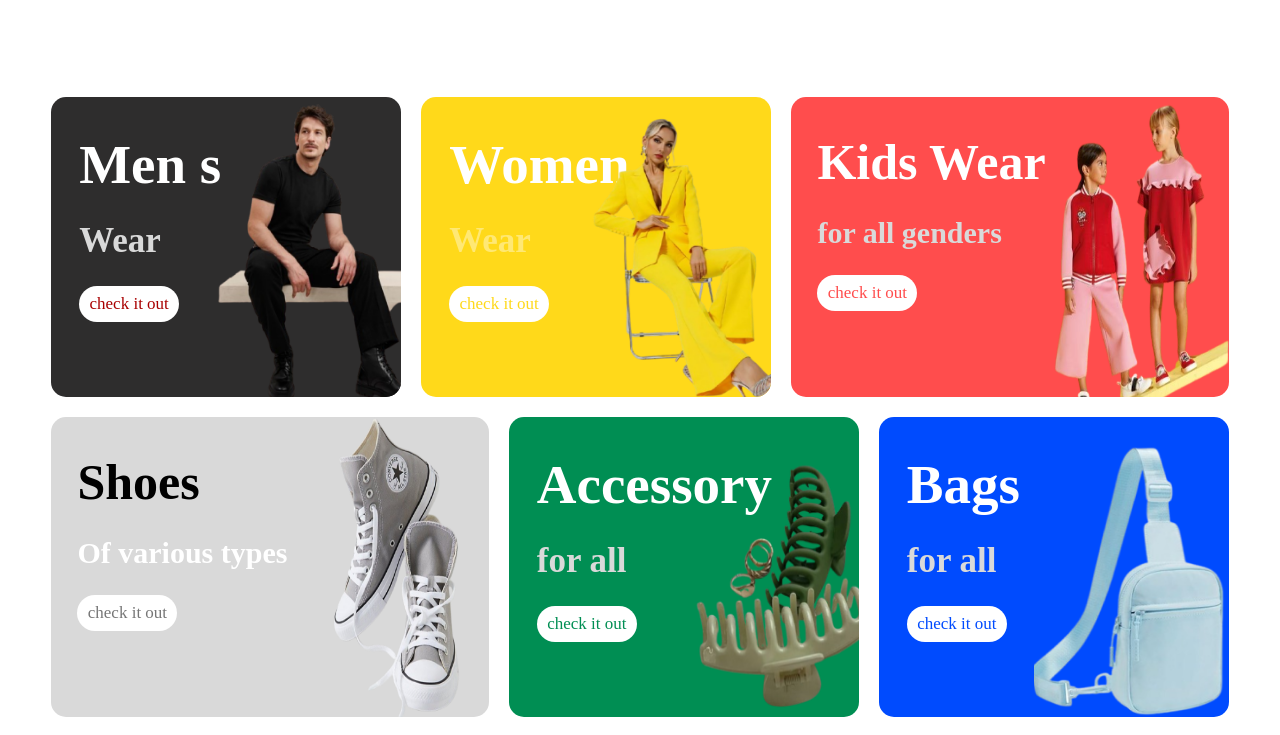
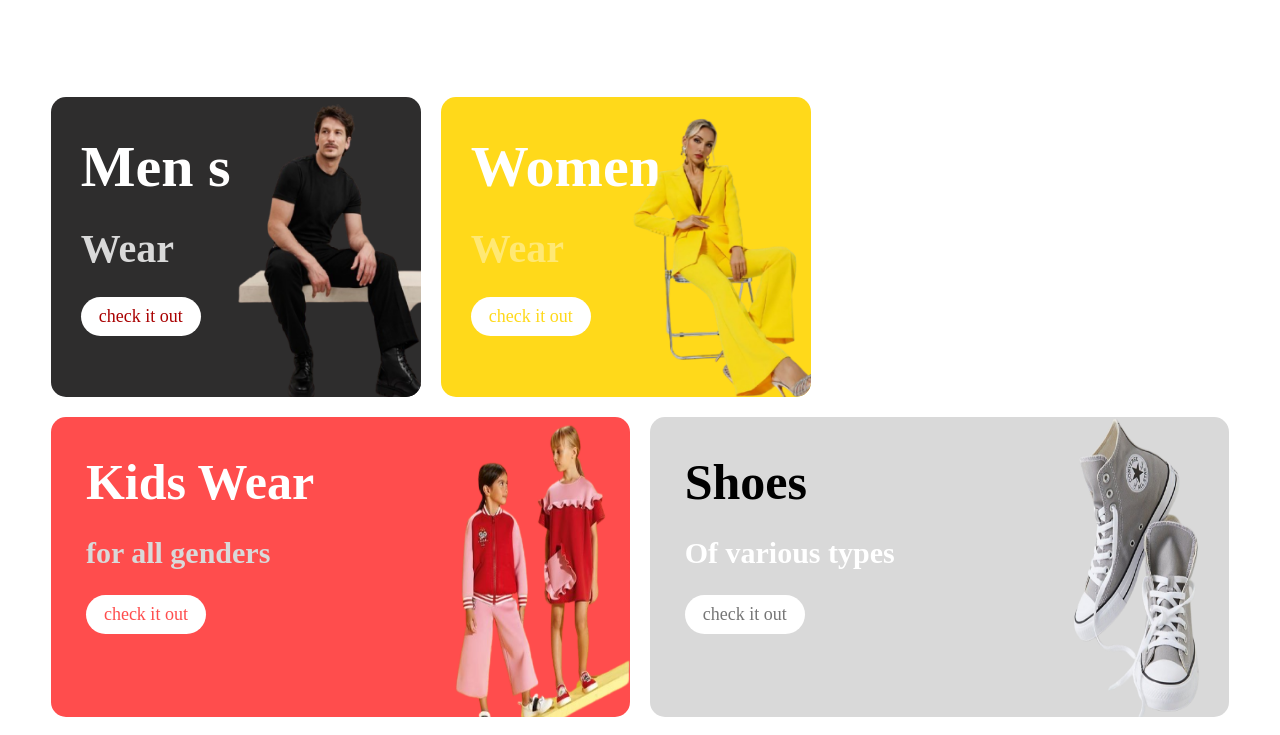
Before and after one commit to husseinnahal/EleganceEdge, a Next.js app: page / in a window 1280 px wide. Shown: the part 800-1535 px from the top of the page. Built offline with nearby package versions, Linux system fonts and the light colour scheme; no server answers; a web font is replaced by a local one.

Commit message:
update css

```diff
--- a/src/app/(Static_pages)/LandingPage/page.module.css
+++ b/src/app/(Static_pages)/LandingPage/page.module.css
@@ -50,20 +50,21 @@
       top: 30%;
       left: 5%;
       letter-spacing: 3px;
-      .desc{
+    }
+    .info .desc{
         color: var(--color-red);
         font-size: 44px;
     }
-      .title{
+    .info .title{
         color: white;
         font-size: 77px;
         font-family: '__DynaPuff_bea326';
     }
-      .paragraph{
+    .info .paragraph{
         color: var(--color-pink);
         font-size: 22px;
     }
-      .serach{
+    .info  .serach{
         background: transparent;
         color:var(--color-red) ;
         border-radius: 16px;
@@ -73,16 +74,9 @@
         letter-spacing: 0;
         cursor: pointer;
     }
-      .serach::placeholder{
-          color: var(--color-red);
-      }
-      .serach:focus{
-          outline: none;
-          border: 2px solid white;
-      }
-  }
 
-.categories{
+
+  .categories {
     display: flex;
     align-items: center;
     gap: 20px;
@@ -91,13 +85,19 @@
     margin-top: 100px;
     margin-bottom: 50px;
     position: relative;
-    .miniCat , .largCat{
-        width:370px;
+  }
+
+  .categories .miniCat,
+  .categories .largCat {
+    width: 370px;
     border-radius: 15px;
     height: 300px;
     position: relative;
     overflow: hidden;
-        .desc{
+  }
+
+  .categories .miniCat .desc,
+  .categories .largCat .desc {
     display: flex;
     flex-direction: column;
     gap: 25px;
@@ -105,15 +105,22 @@
     position: absolute;
     left: 8%;
     top: 12%;
-            .title{
+  }
+
+  .categories .miniCat .desc .title,
+  .categories .largCat .desc .title {
     color: white;
     font-size: 58px;
   }
-            .wear{
+
+  .categories .miniCat .desc .wear,
+  .categories .largCat .desc .wear {
     color: var(--color-gray);
     font-size: 40px;
   }
-            .sheck{
+
+  .categories .miniCat .desc .sheck,
+  .categories .largCat .desc .sheck {
     background: white;
     width: 120px;
     border-radius: 20px;
@@ -121,34 +128,35 @@
     text-align: center;
     font-size: 18px;
   }
-        }
-        .images{
+
+  .categories .miniCat .images,
+  .categories .largCat .images {
     position: absolute;
-            right:0;
+    right: 0;
     top: 0;
     height: 100%;
   }
+
+  .categories .largCat {
+    flex-grow: 1;
+    min-width: 400px;
   }
-    .largCat{
-      flex-grow:1;
-      min-width:400px;
-    }
-}
+
 
 .features{
     display: flex;
     gap: 55px;
     flex-wrap: wrap;
     justify-content: space-around;
-    .reason{
+  }
+  .features .reason{
       display: flex;
       align-items: center;
       gap: 20px;
       margin:0 auto;
-        .title{
+    }
+    .features .reason .title{
         font-size: 16px;
-        }
-    }
     }
 
 .sales{
@@ -180,10 +188,12 @@
       flex-direction: column;
       gap: 13px;
       width: 253px;
-      .desc{
+
+    }
+    .descsale .desc{
         font-size: 15px;
     }
-      .tosalepage{
+    .descsale .tosalepage{
         color: var(--color-red);
         background: white;
         padding: 13px;
@@ -191,8 +201,6 @@
         border-radius: 24px;
         font-size: 18px;
         text-align: center;
-      }
-
     }
 
 
@@ -209,14 +217,16 @@
       gap:30px;
       flex-wrap: wrap;
       margin-top: 40px;
-      .item{
+    }
+    .bestItems  .item{
         height:500px;
         width:calc(25% - 30px) ;
         min-width: 280px;
         border-radius: 15px;
         margin: 0 auto;
 
-          .img{
+      }
+      .bestItems  .item .img{
           width: 100%;
           height: 75%;
           border-radius: 15px;
@@ -230,12 +240,12 @@
               top: 10px;
           }
       }
-          .titleItem{
+      .bestItems  .item .titleItem{
           font-size: 23px;
           margin-top: 10px;
           max-height: 10%;
       }
-          .infoItem{
+      .bestItems  .item  .infoItem{
           display: flex;
           gap: 30px;
           align-items: center;
@@ -253,8 +263,6 @@
               padding: 4px;
               border-radius: 5px;
               background-color: transparent;
-              }
-          }
           }
       }
 
@@ -399,38 +407,54 @@
 
 
   @media screen and (max-width:1500px) {
-       .categories{
       .miniCat , .largCat{
         width:350px;
-          .desc{
+      }
+      .miniCat .desc{
           position: absolute;
           left: 8%;
           top: 12%;
-              .title{
+        }
+        .miniCat .desc  .title{
             font-size: 55px;
         }
-              .wear{
+        .miniCat .desc  .wear{
             font-size: 35px;
         }
-              .sheck{
+        .miniCat .desc  .sheck{
             width: 100px;
             border-radius: 20px;
             padding: 8px;
             text-align: center;
             font-size: 17px;
         }
+      .largCat .desc{
+          position: absolute;
+          left: 8%;
+          top: 12%;
         }
-          .images{
+        .largCat .desc  .title{
+            font-size: 55px;
+        }
+        .largCat .desc  .wear{
+            font-size: 35px;
+        }
+        .largCat .desc  .sheck{
+            width: 100px;
+            border-radius: 20px;
+            padding: 8px;
+            text-align: center;
+            font-size: 17px;
+        }
+      .miniCat .images{
         width: 195px;
-          }
       }
       .largCat{
         flex-grow:1;
         min-width:400px;
-          .images{
+      }
+     .largCat .images{
         width: 250px;
-          }
-        }
       }
   }
   @media screen and (max-width:1360px)  {
@@ -1015,9 +1039,9 @@
                font-size: 25px;
            }
            .sheck{
-            width: 82px;
-            padding: 7px 5px;
-            font-size: 12px;
+             width: 80px;
+             padding: 7px;
+             font-size: 14px;
          }
        }
      }
--- a/src/app/globals.css
+++ b/src/app/globals.css
@@ -7,7 +7,7 @@
   box-sizing: border-box;
   padding: 0;
   margin: 0;
-  font-family: serif;
+  font-family:serif;
 }
 
 body{
@@ -17,13 +17,11 @@ body{
   top: 23px;
 }
 
+html ,body{
+  background-color: white;
+  font-family:serif;
+}
 a {
   color: inherit;
   text-decoration: none;
 }
-
-@media (prefers-color-scheme: dark) {
-  html {
-    color-scheme: dark;
-  }
-}
```
Also changed, not shown: src/app/(daynamic_pages)/cart/page.module.css (+14 -2 lines). Lines whose indentation alone changed are shown as unchanged.
